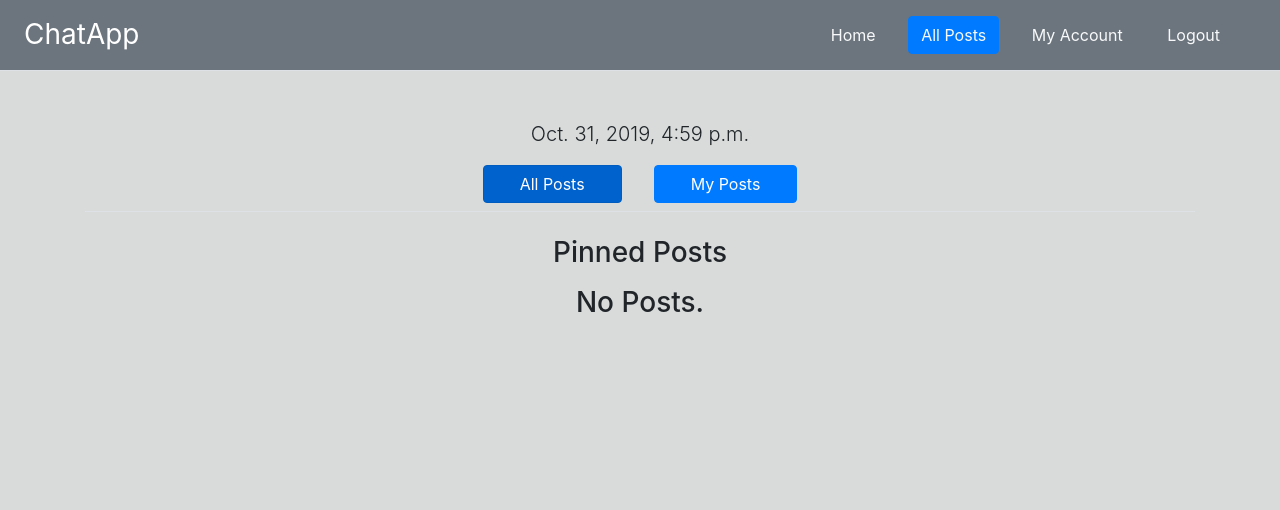
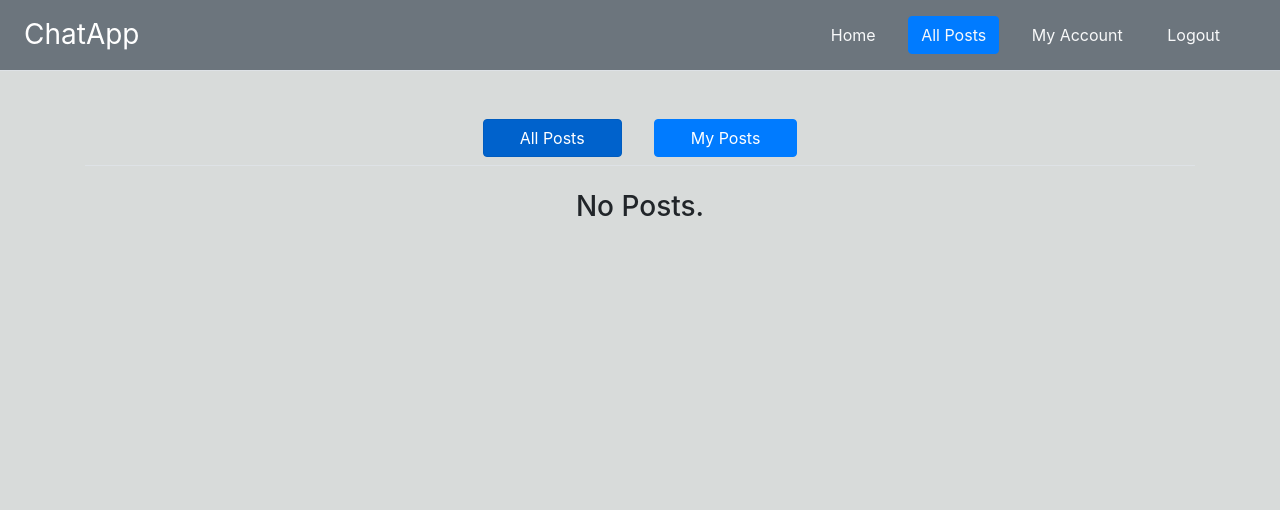
Before and after one commit to CodyRichter/cr_dynamic, a Django app: page /reports/ in a window 1280 px wide. Shown: the top 510 px of the page. Run offline with Django 3.2, Linux system fonts and the light colour scheme; a user stored in the database is signed in; tables that the repository leaves empty hold one stand-in row (values such as "Sample post"); some libraries are stand-ins or nearby versions.

Commit message:
Fix title

```diff
--- a/templates/reports/index.html
+++ b/templates/reports/index.html
@@ -4,7 +4,6 @@
 {% block content %}
 
 <div class="container text-center">
-    <p class="lead">{{ cdt }}</p>
     <ul class="nav nav-tabs justify-content-center mb-4">
         <li class="active mr-3 ml-3 mb-2">
             <a class="btn btn-primary active mr-5 btn-block" data-toggle="tab" href="#all">All Posts</a>
@@ -18,8 +17,10 @@
         <!-- All Posts -->
         <div id="all" class="tab-pane active">
 
+        {% if pinned %}
+        <h3 class="mb-3">Pinned Posts</h3>
+        {% endif %}
 
-        <h3 class="mb-3">Pinned Posts</h3>
         <div class="row">
             {% for post in pinned %}
                 {% include 'reports/partial/_post-display.html' %}
```
